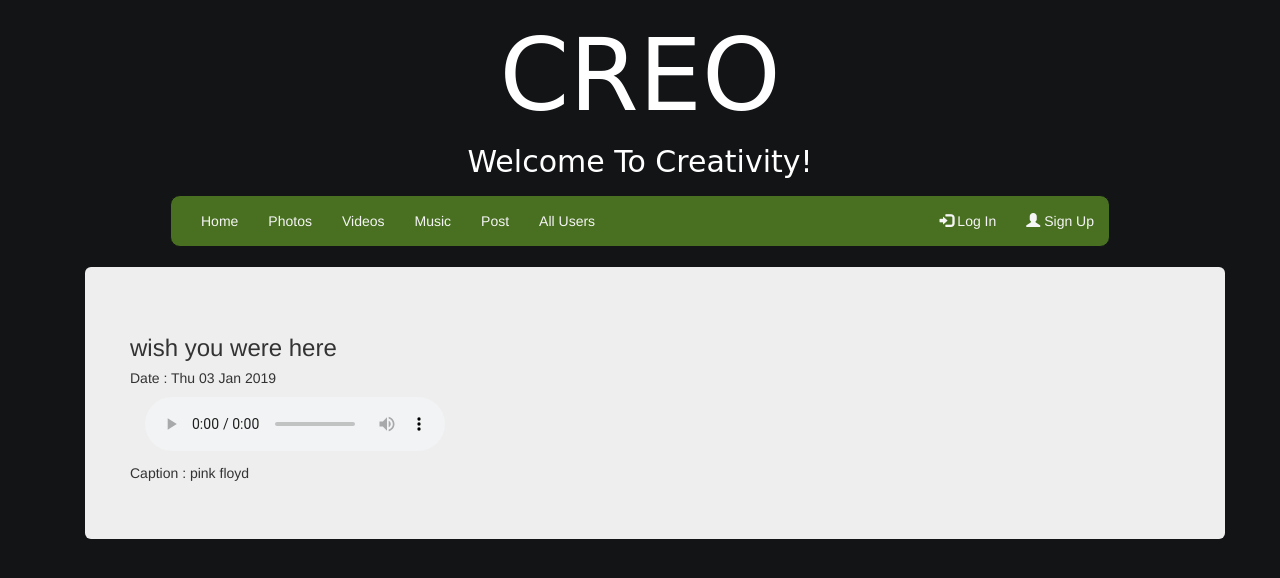
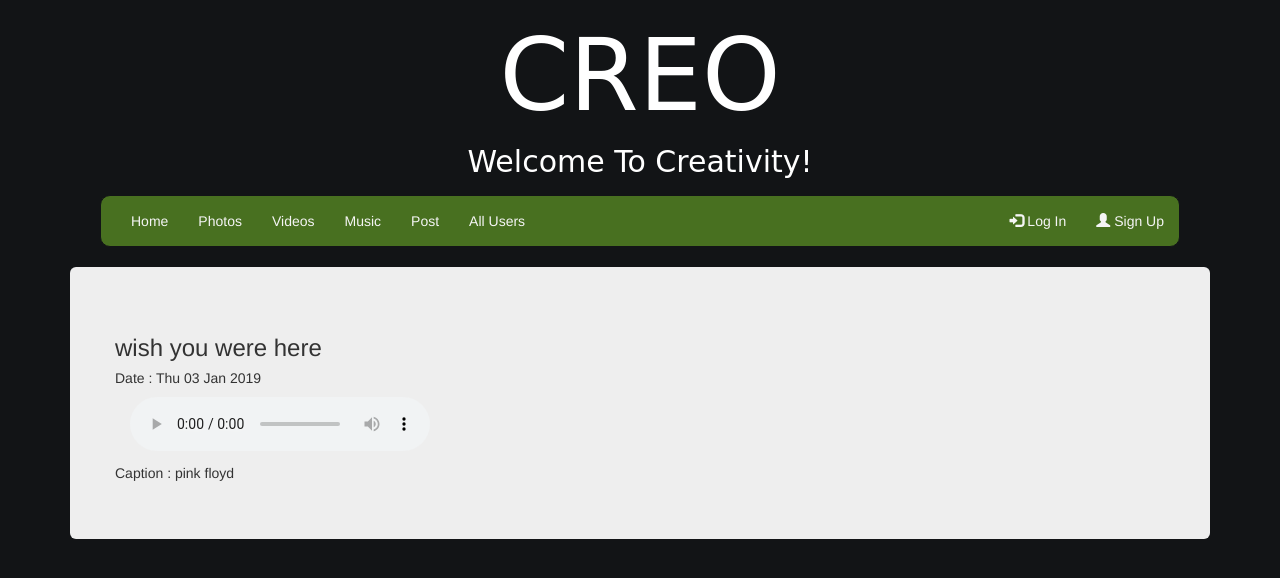
Before and after one commit to utsavdarlami/django-creo, a Django app: page /creo/audios/ in a window 1280 px wide. Shown: the top 578 px of the page. Run offline with Django 3.2, Linux system fonts and the light colour scheme; data comes from the database, SQL or seed files in the repository; both versions use the stored data as it was after the commit; some libraries are stand-ins or nearby versions; some web fonts are replaced.

Commit message:
changing nav bar

```diff
--- a/creo/views.py
+++ b/creo/views.py
@@ -126,10 +126,11 @@ def allaudio(request):
 def detailpost(request,id):
     submission = get_object_or_404(PostSubmission,pk=id)
     comments  = CommentPost.objects.filter(title_id  = submission.id)
-    if Likes.objects.filter(post = submission,publisher=request.user).exists():
-        liked = Likes.objects.get(post = submission,publisher=request.user)
-        form = CommentPostForm()
-        return render(request, 'detail.html', {'submission': submission,'comments':comments, 'form': form,'liked':liked})
+    if request.user.is_authenticated:
+        if Likes.objects.filter(post = submission,publisher=request.user).exists():
+            liked = Likes.objects.get(post = submission,publisher=request.user)
+            form = CommentPostForm()
+            return render(request, 'detail.html', {'submission': submission,'comments':comments, 'form': form,'liked':liked})
     #return render(request, 'detail.html', {'submission': submission,})#, 'form': form})
     else:
         form = CommentPostForm()
--- a/templates/base.html
+++ b/templates/base.html
@@ -23,7 +23,6 @@
   <h1 style="font-size: 100px;">CREO</h1>
   <p style="font-size: 30px;">Welcome To Creativity!</p>
 </div>
-<div class="container">
 <div class="first">
         <nav class="navbar navbar-default narvbar-brand navbar-fixed">
         <div class="container-fluid abc">
@@ -57,11 +56,11 @@
         </div>
         </nav>
 </div>
+
     <div class="container">
         {%block contents%}
 
         {%endblock%}
-</div>
     </div>
 
 </body>
```
Also changed, not shown: db.sqlite3. Lines whose indentation alone changed are shown as unchanged.
